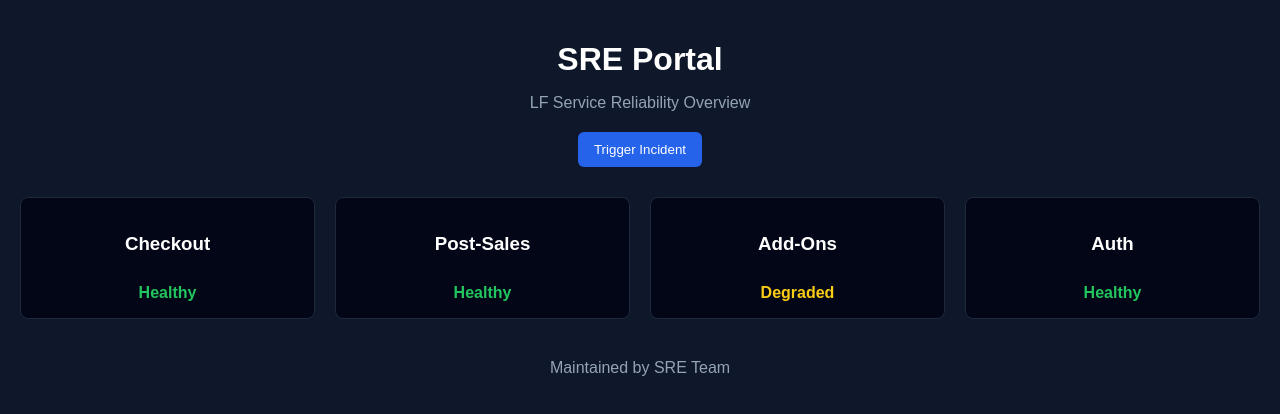
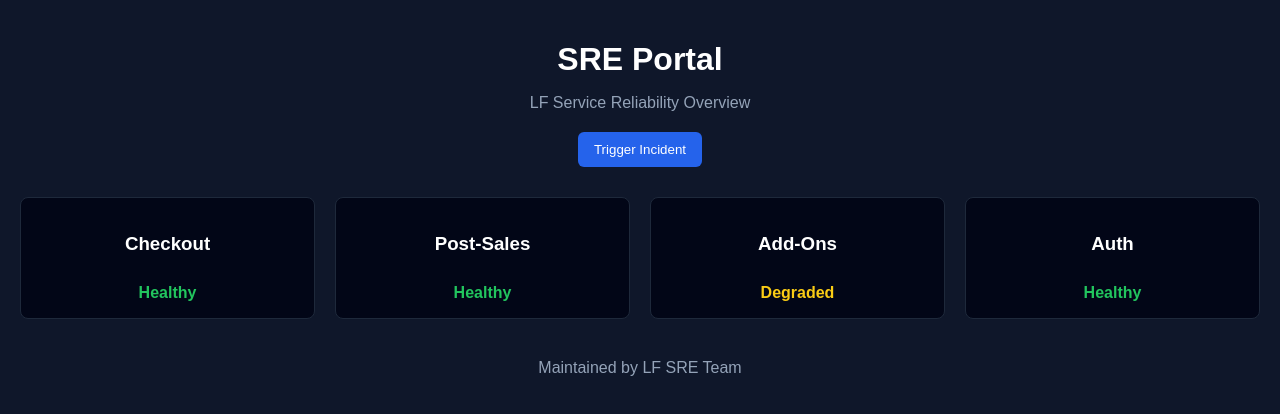
Before and after one commit to itlapav/sre-portal, a React (Create React App) app: page / in a window 1280 px wide. Shown: the top 414 px of the page. Built offline with nearby package versions, Linux system fonts and the light colour scheme.

Commit message:
Update the typo

```diff
--- a/k8s/deployment.yaml
+++ b/k8s/deployment.yaml
@@ -8,7 +8,7 @@ spec:
   selector:
     matchLabels:
       app: sre-portal
-  template:
+  template:          ##pod definition
     metadata:
       labels:
         app: sre-portal
--- a/src/App.js
+++ b/src/App.js
@@ -40,7 +40,7 @@ function App() {
       </div>
 
       <footer className="footer">
-        <p>Maintained by SRE Team</p>
+        <p>Maintained by LF SRE Team</p>
       </footer>
     </div>
   );
```
